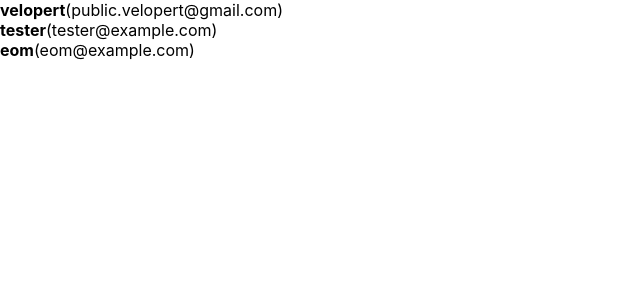
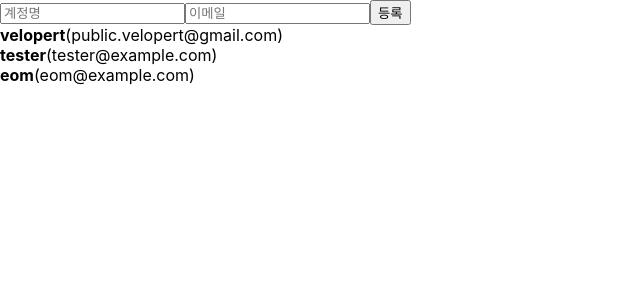
Before and after one commit to nook1208/begin-react, a React (Create React App) app: page / in a window 1280 px wide. Shown: the top 300 px of the page, without its empty margins (0-640 px from the left). Built offline with nearby package versions, Linux system fonts and the light colour scheme.

Commit message:
Chap1.12-13: Add new item to an array
Signed-off-by: Sunwook Eom <sunwook5492@gmail.com>

```diff
--- a/src/App.js
+++ b/src/App.js
@@ -1,9 +1,71 @@
-import React from 'react';
+import React, {useRef, useState} from 'react';
 import UserList from './UserList';
+import CreateUser from './CreateUser';
 
 function App() {
+  const [inputs, setInputs] = useState({
+    username: '',
+    email: ''
+  });
+
+  const {username, email} = inputs;
+  const onChange = e => {
+    const {name, value} = e.target;
+    setInputs({
+      ...inputs,
+      [name]: value
+    });
+  };
+
+  const [users, setUsers] = useState([
+    {
+      id: 1,
+      username: 'velopert',
+      email: 'public.velopert@gmail.com'
+    },
+    {
+      id: 2,
+      username: 'tester',
+      email: 'tester@example.com'
+    },
+    {
+      id: 3,
+      username: 'eom',
+      email: 'eom@example.com'
+    }
+  ]);
+
+  const nextId = useRef(4);
+  const onCreate = () => {
+    const user = {
+      id: nextId.current,
+      username,
+      email
+    };
+
+    setUsers(users.concat(user));
+    /* We can use like this too.
+    setUsers([...users, user]);
+    */
+
+    setInputs({
+      username: '',
+      email: ''
+    })
+
+    nextId.current += 1;
+  };
+
   return (
-    <UserList />
+    <>
+      <CreateUser
+        username={username}
+        email={email}
+        onChange={onChange}
+        onCreate={onCreate}
+      />
+      <UserList users={users} />
+    </>
   );
 }
 
--- /dev/null
+++ b/src/CreateUser.js
@@ -0,0 +1,23 @@
+import React from 'react';
+
+function CreateUser ({username, email, onChange, onCreate}) {
+    return (
+        <div>
+            <input
+                name="username"
+                placeholder="계정명"
+                onChange={onChange}
+                value={username}
+            />
+            <input
+                name="email"
+                placeholder="이메일"
+                onChange={onChange}
+                value={email}
+            />
+            <button onClick={onCreate}>등록</button>
+        </div>
+    );
+}
+
+export default CreateUser;
--- a/src/UserList.js
+++ b/src/UserList.js
@@ -9,24 +9,7 @@
     );
 }
 
-function UserList() {
-    const users = [
-        {
-            id: 1,
-            username: 'velopert',
-            email: 'public.velopert@gmail.com'
-        },
-        {
-            id: 2,
-            username: 'tester',
-            email: 'tester@example.com'
-        },
-        {
-            id: 3,
-            username: 'eom',
-            email: 'eom@example.com'
-        }
-    ];
+function UserList({users}) {
 
     return (
         <div>
```
